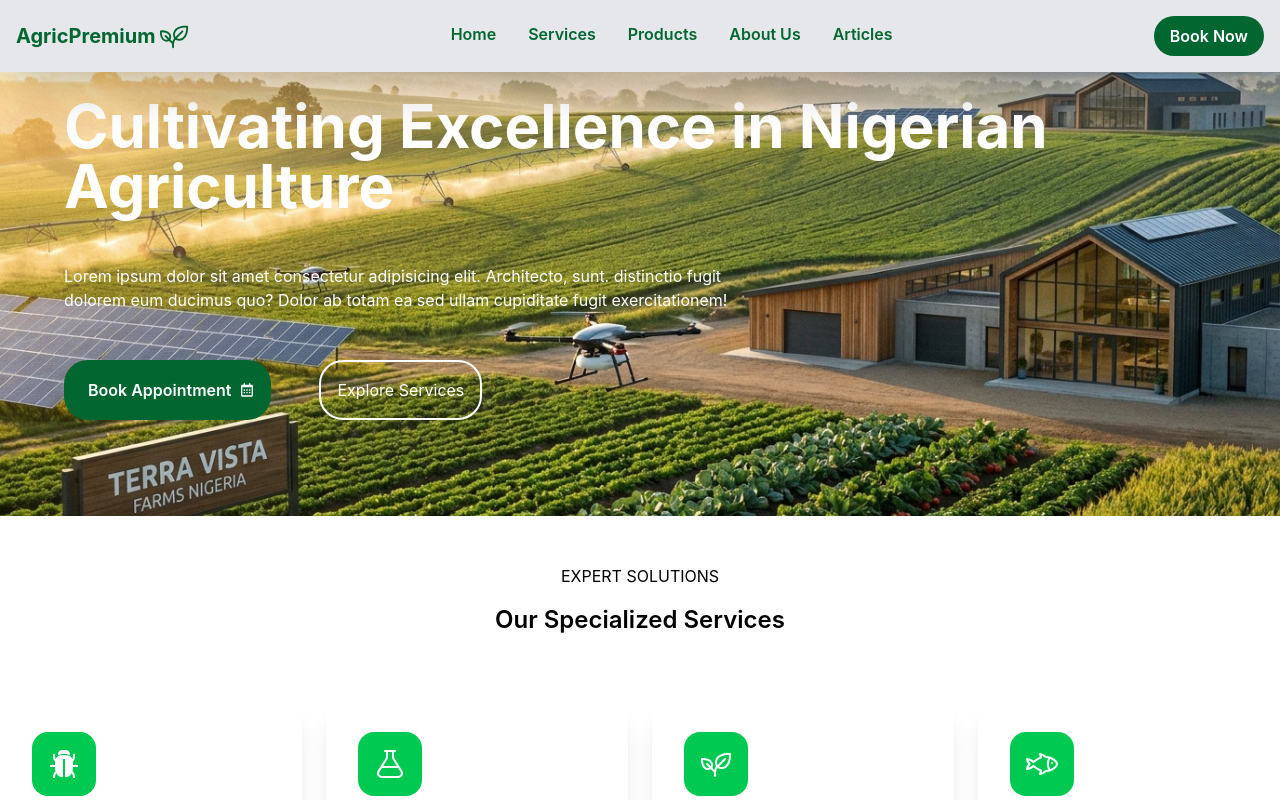
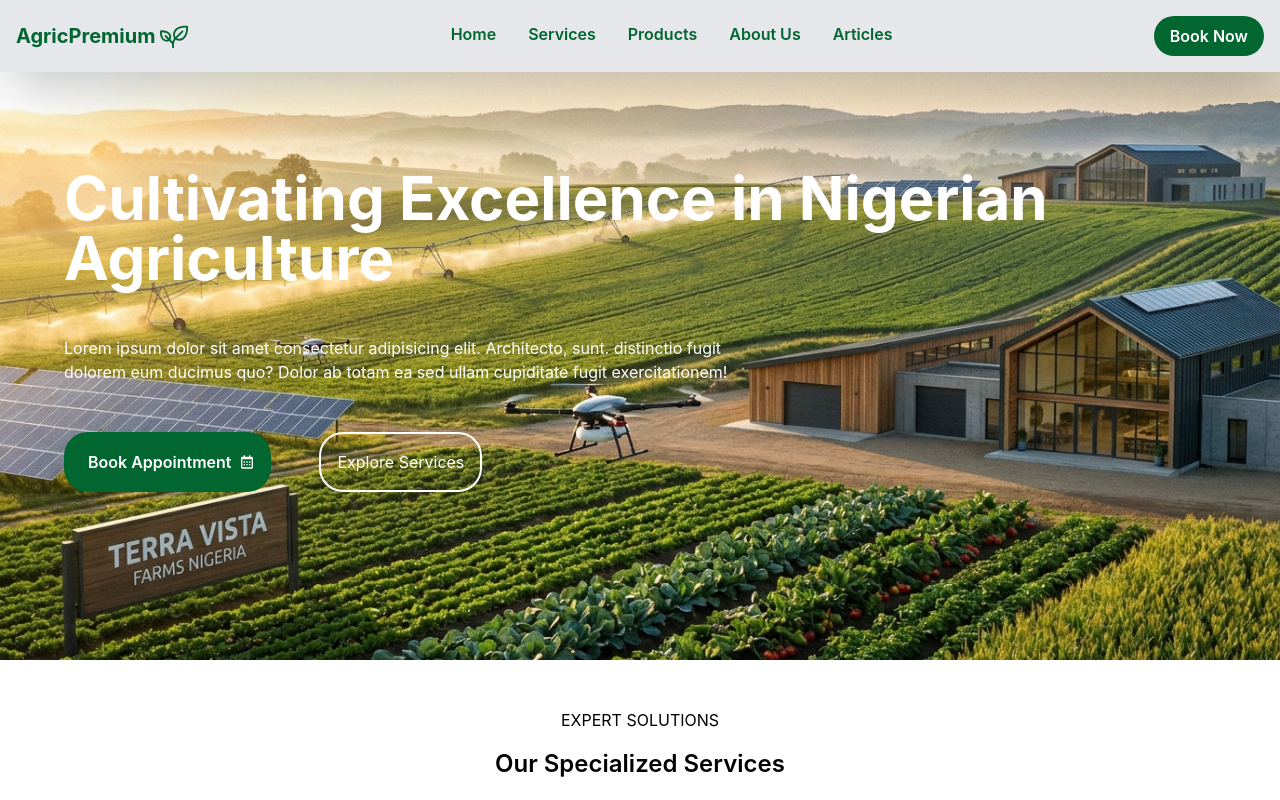
Before and after one commit to Victoza/AgricPremium, a React (Vite) app: page / in a window 1280 px wide. Shown: the top 800 px of the page. Built offline with nearby package versions, Linux system fonts and the light colour scheme; the HTML template or start-up script is replaced by a standard one.

Commit message:
added top padding

```diff
--- a/src/pages/Home/Components/Hero.jsx
+++ b/src/pages/Home/Components/Hero.jsx
@@ -7,8 +7,8 @@
     //
     <section className='py-12 lg:py-24 bg-cover bg-center bg-no-repeat' style={{backgroundImage: `url(${hero})`}} id='home'>
       <div className='flex px-6 md:px-8 lg:px-16 max-w-7xl'>
-        <div className='flex items-center'>
-            <div className='w-full flex flex-col justify-center gap-12'>
+        <div className='flex items-center py-12'>
+            <div className='w-full flex flex-col py-6 justify-center gap-12'>
                 <p className='text-4xl md:text-5xl lg:text-6xl white-space-nowrap font-bold text-white'>Cultivating Excellence in Nigerian Agriculture</p>
                 <p className='text-white'>Lorem ipsum dolor sit amet consectetur adipisicing elit. Architecto, sunt. distinctio fugit<br/> dolorem eum ducimus quo? Dolor ab totam ea sed ullam cupiditate fugit exercitationem!</p>
                 <div className='flex flex-col md:flex-row space-x-8 gap-4'>
```
